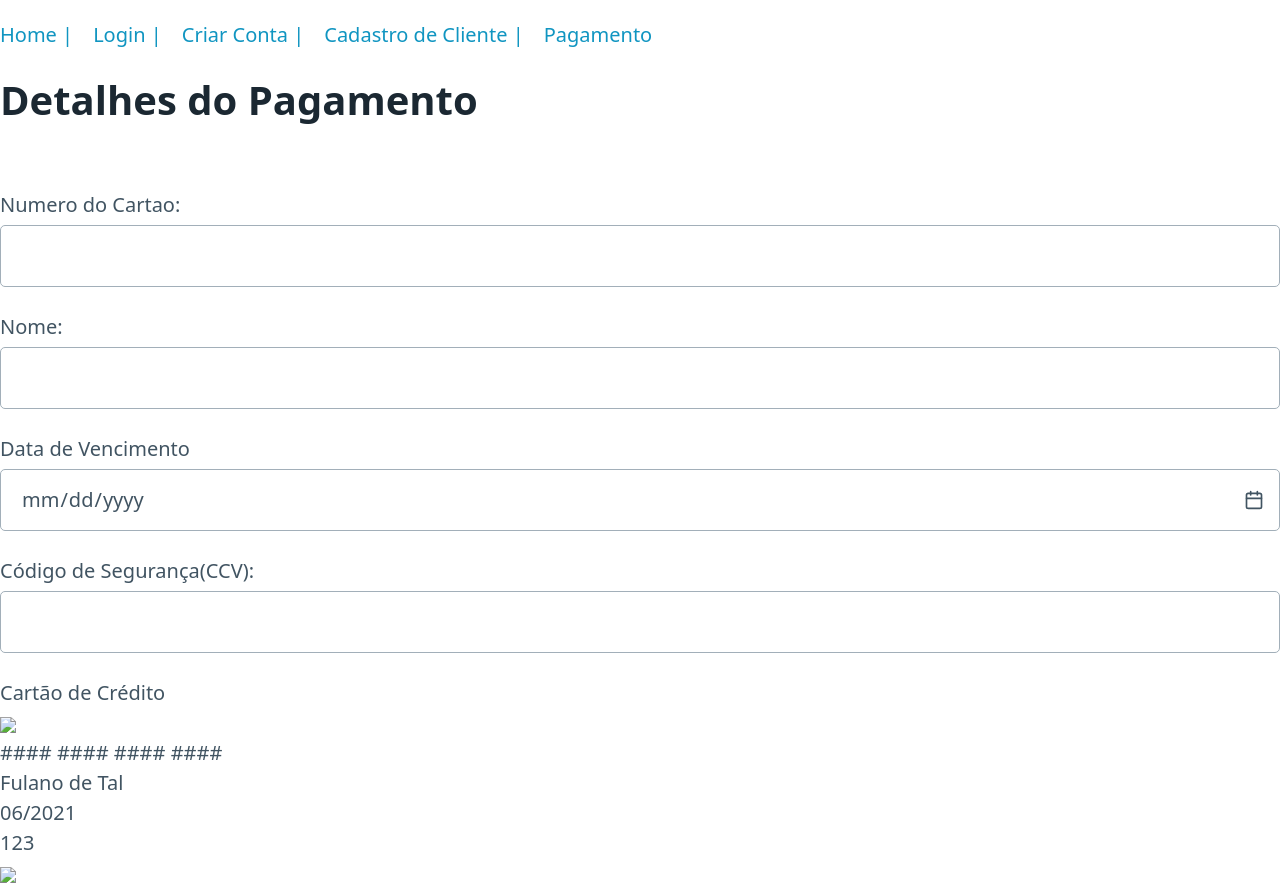
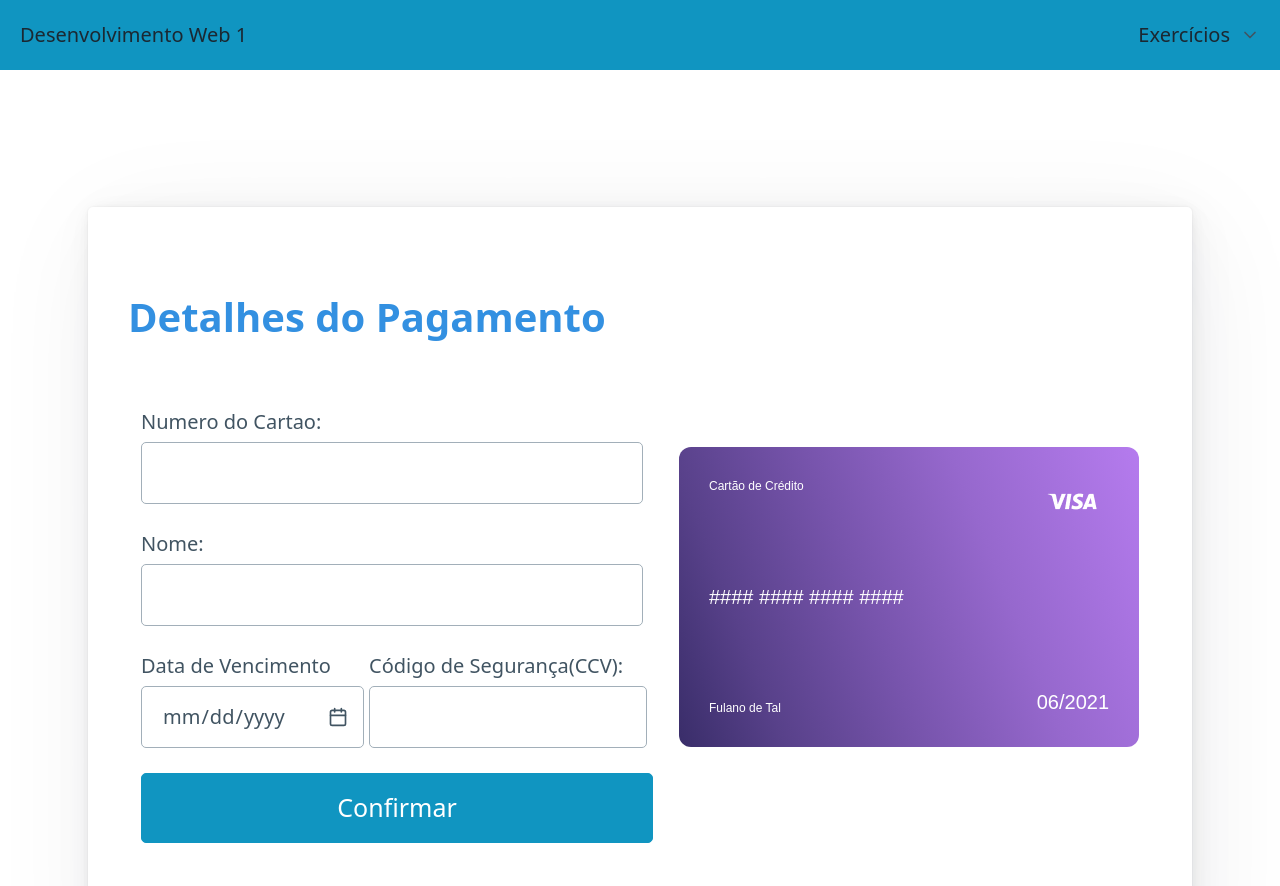
Before and after one commit to mateuslopesreis/web1-atividades, a website built with Vite: page src/pagamento.html in a window 1280 px wide. Shown: the top 886 px of the page. Built offline with nearby package versions, Linux system fonts and the light colour scheme.

Commit message:
finalizando o form pagamento e adicionando ao nav

```diff
--- /dev/null
+++ b/src/css/pagamento.css
@@ -0,0 +1,112 @@
+.form-container{
+    width: 100%;
+    height:130vh;
+    display: flex;
+    justify-content: center;
+    align-items:center;
+  }
+
+  .formPagamento{
+    width: 80vw;
+  }
+  .formPagamento h1{
+    color: #3390E1;;
+  }
+  .dados{
+    width: 40vw;
+  }
+
+#mudaTam{
+    width: 98%;
+}
+
+
+.todoConteudo{
+    display: flex;
+    justify-content: space-around;
+}
+
+.info{
+    display: flex;
+    justify-content: space-around;
+}
+
+.credit-card{
+    --padding:15px;
+    padding: var(--padding);
+    width: 460px;
+    height: 300px;
+    position: relative;
+    background: linear-gradient(68.44deg, #392D69 0%, #58418A 18.54%, #7754AC 41.98%, #9668CD 66.98%, #B57BEE 100%);
+    border-radius: 12px;
+    transform-style: preserve-3d;
+    margin-top: 40px;
+}
+.credit-card-front{
+    color: white;
+    font-family: sans-serif;
+    position: relative;
+    top: 0;
+    left: 0;
+    width: 100%;
+    height: 100%;
+    backface-visibility: hidden;
+}
+.credit-card-front div{
+    position: absolute;
+}
+
+.credit-card-front .card-type{
+    font-size: 12px;
+    left: var(--padding);
+    top: var(--padding);
+
+}
+.credit-card-front .flag{
+   right: var(--padding);
+   top: var(--padding);
+   position: absolute;
+}
+.credit-card-front .card-number{
+    top:120px;
+    left: var(--padding);
+}
+.credit-card-front .card-holder{
+    left: var(--padding);
+    bottom: var(--padding);
+    font-size: 12px;
+}
+.credit-card-front .expiration{
+    right: var(--padding);
+    bottom: var(--padding);
+}
+.credit-card-back{
+    position: absolute;
+    width: 100%;
+    height: 100%;
+    top: 0;
+    left: 0;
+    transform: rotateY(180deg);
+    backface-visibility: hidden;
+}
+.credit-card-back .stripe{
+    background-color: #D9D9D9;
+    padding: 25px;
+    margin-top: 20px;
+}
+.credit-card-back .ccv-block{
+    background-color: white;
+    padding: 12px;
+    margin: 50px 20px;
+    text-align: right;
+    border-radius: 5px;
+}
+.credit-card-back .flag{
+    position: absolute;
+    right: var(--padding);
+    bottom: var(--padding);
+}
+
+#tamBotao{
+    font-size: 25px;
+}
--- a/src/js/nav.js
+++ b/src/js/nav.js
@@ -17,6 +17,7 @@ const nav =/*html*/`
             <li><a class="primary" href="./lista-tarefas.html">Lista de Tarefas</a></li> <!-- Item do submenu-->
             <li><a class="primary" href="./conta.html">Criar Conta</a></li> <!-- Item do submenu-->
             <li><a class="primary" href="./cliente.html">Cadastro de Clientes</a></li> <!-- Item do submenu-->
+            <li><a class="primary" href="./pagamento.html">Detalhes de Pagamento</a></li> <!-- Item do submenu-->
           </ul>
           <!-- fim do Sub Menu-->
         </details>
--- /dev/null
+++ b/src/js/pagamento.js
@@ -0,0 +1,2 @@
+import './nav.js'
+import '../css/pagamento.css'
--- a/src/pagamento.html
+++ b/src/pagamento.html
@@ -7,39 +7,36 @@
     <title>Document</title>
 </head>
 <body>
-    <div id="app">
 
-        <nav>
-            <ul class="menu">
-                <li><a href="index.html">Home | </a></li>
-              <li><a href="login.html">Login | </a></li>
-              <li><a href="conta.html">Criar Conta | </a></li>
-              <li><a href="cliente.html">Cadastro de Cliente | </a></li>
-              <li><a href="pagamento.html">Pagamento</a></li>
-            </ul>
-          </nav>
+    <nav class="container-fluid" id="menu"></nav>
+    <main class="container form-container">
+        <!-- Conteúdo Aqui-->
+        <article>
 
           <form class="formPagamento" action="#" method="post">
             <h1>Detalhes do Pagamento</h1>
+            <div class="todoConteudo">
             <div class="dados">
             <label>Numero do Cartao:
-                <input type="text" required>
+                <input id="mudaTam" type="text" required>
             </label>
 
             <label>Nome:
-                <input type="text" required>
+                <input id="mudaTam" type="text" required>
             </label>
-        </div>
+
             <div class="info">
                 <label>Data de Vencimento
-                    <input type="date" required>
+                    <input id="mudaTam" type="date" required>
                 </label>
 
                 <label>Código de Segurança(CCV):
-                    <input type="text" required>
+                    <input id="mudaTam" type="text" required>
                 </label>
 
             </div>
+            <button id="tamBotao">Confirmar</button>
+        </div>
             <div class="credit-card">
                 <div class="credit-card-front">
                     <div class="card-type">
@@ -68,9 +65,13 @@
                     </div>
                 </div>
             </div>
+
+        </div>
+
           </form>
 
-    </div>
-    <script type="module" src="js/main.js"></script>
+        </article>
+    </main>
+    <script type="module" src="js/pagamento.js"></script>
 </body>
 </html>
```
Also changed, not shown: src/visa-logo.png (added).
